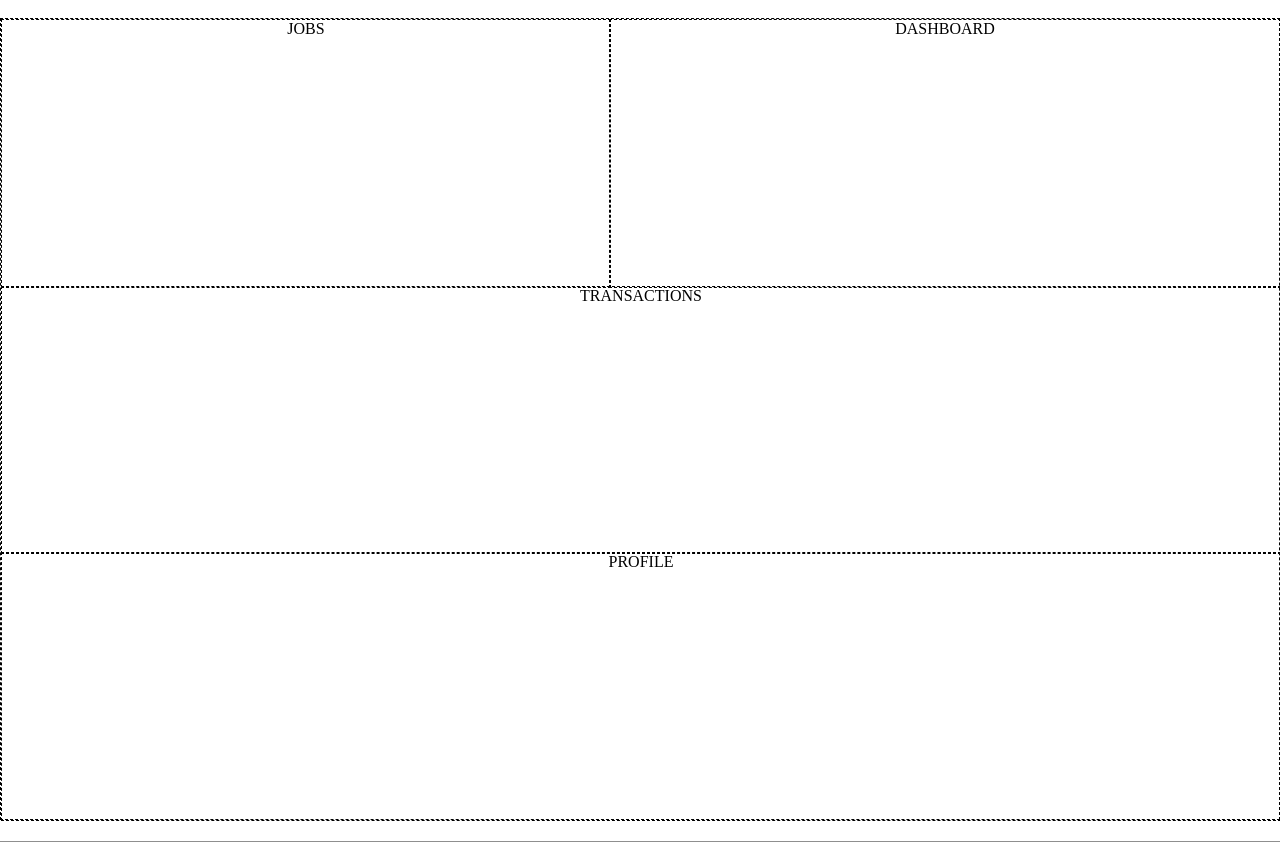
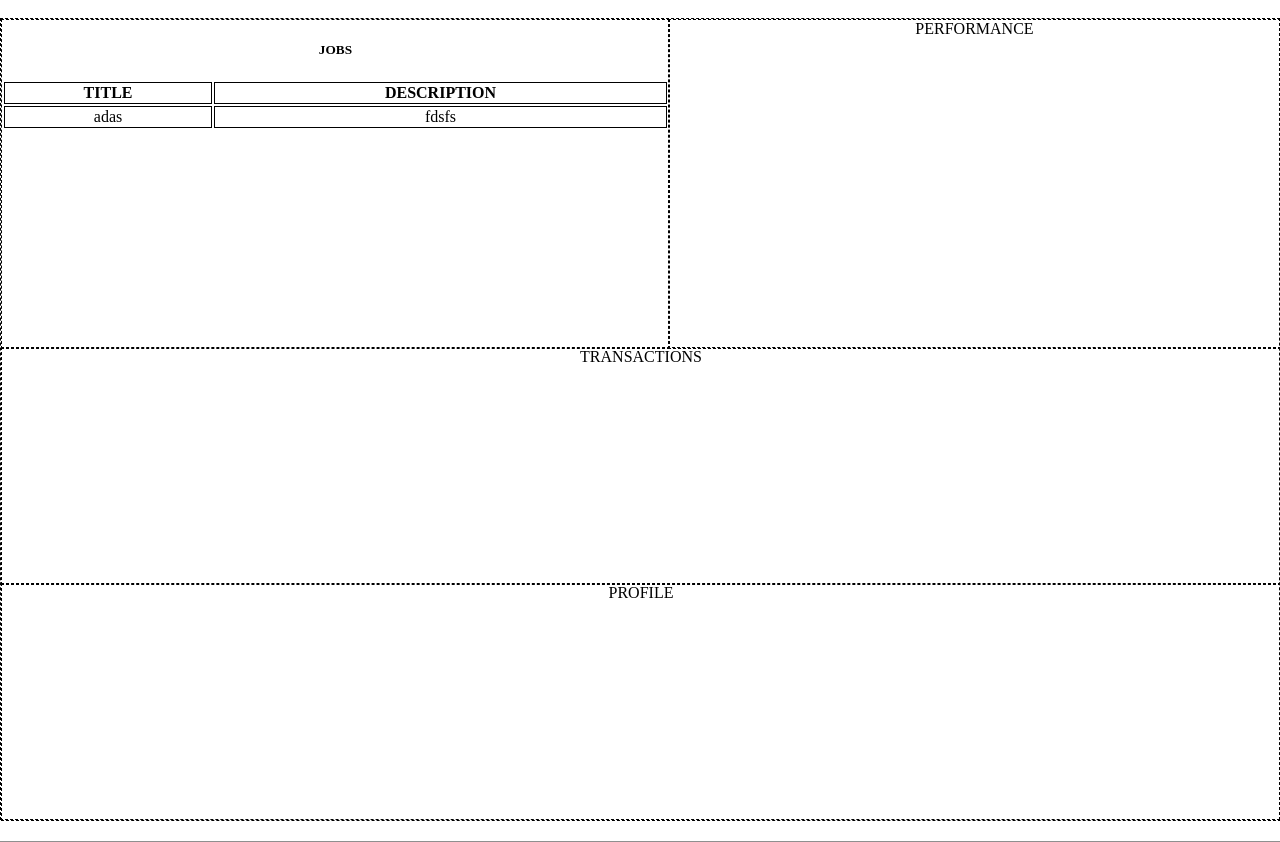
Before and after one commit to JimJ0112/HireAndSeek, a PHP site: page /Freelancer_Dashboard.php in a window 1280 px wide. Shown: the part 154-996 px from the top of the page. Run offline with PHP 8.4, Linux system fonts and the light colour scheme; data that the repository does not hold is empty.

Commit message:
dashboard jobs table updated

```diff
--- a/Freelancer_Dashboard.php
+++ b/Freelancer_Dashboard.php
@@ -49,9 +49,28 @@
             <br>
         <!-- dashboard content -->
         <div id="dashboard_content_grid">
-            <div class="dashboard_content"> JOBS</div>
+            <!-- JOBS -->
+            <div class="dashboard_content">
+            <h5> JOBS </h5>
+            <table id="JobsTitle_table" class="jobs_table">
+            <tr>
+                <th> TITLE </th>
+                <th> DESCRIPTION  </th>
+            </tr>
+
+            <tr>
+            <td> adas</td>
+            <td> fdsfs</td>
+            </tr>
+
+
+
+            </table>
+        </div>
+
+
             <div class="dashboard_content"> TRANSACTIONS </div>
-            <div class="dashboard_content"> DASHBOARD </div>
+            <div class="dashboard_content"> PERFORMANCE </div>
             <div class="dashboard_content"> PROFILE </div>
 
         </div>
--- a/Style.css
+++ b/Style.css
@@ -347,3 +347,19 @@
     grid-area: PROFILE;
 
 }
+
+/* JOBS */
+#JobsTitle_table {
+    height: auto;
+    width: 100%;
+
+    text-align: center;
+
+}
+#JobsTitle_table td, tr, th{
+ border: 1px solid black;
+ height: auto;
+ width: auto;
+
+
+}
```
